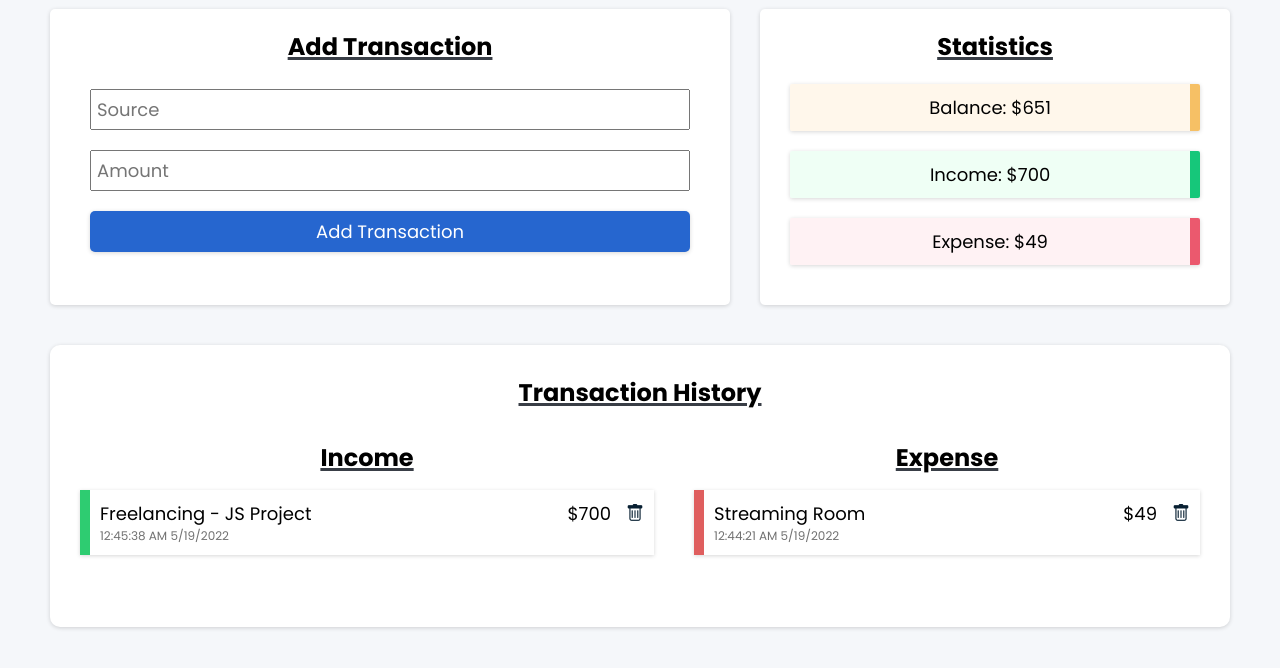
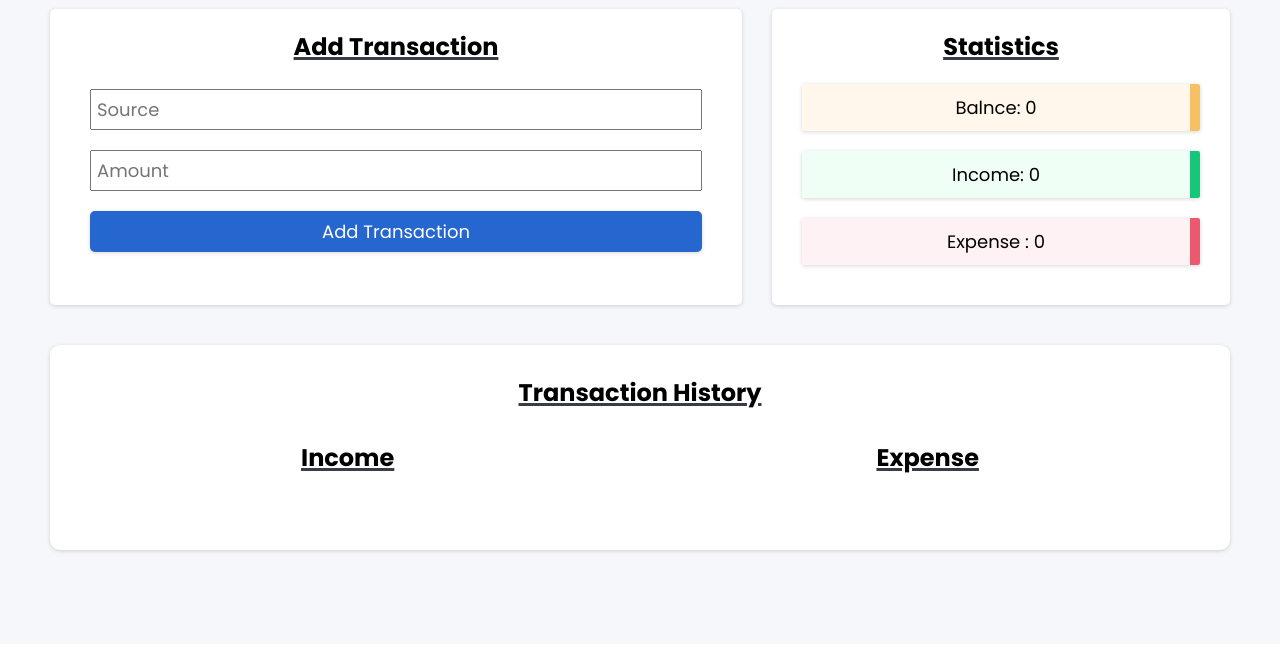
Before and after one commit to ranjit1024/budget-tracker, a plain HTML site: page index.html in a window 1280 px wide. Shown: the part 156-824 px from the top of the page. After the commit the page ends 800 px from the top, so only its background shows below. Drawn offline with nearby package versions, Linux system fonts and the light colour scheme.

Commit message:
work done

```diff
--- a/index.html
+++ b/index.html
@@ -51,27 +51,13 @@
               <div class="income">
                 <h3>Income</h3>
                 <ul class="income-list">
-                  <li data-id="">
-                    <p>
-                      <span>Freelancing - JS Project</span>
-                      <span id="time">12:45:38 AM 5/19/2022</span>
-                    </p>
-                    <span>$700</span>
-                    <i class="bi bi-trash delete"></i>
-                  </li>
+
                 </ul>
               </div>
               <div class="expense">
                 <h3>Expense</h3>
                 <ul class="expense-list">
-                  <li data-id="">
-                    <p>
-                      <span>Streaming Room</span>
-                      <span id="time">12:44:21 AM 5/19/2022</span>
-                    </p>
-                    <span>$49</span>
-                    <i class="bi bi-trash delete"></i>
-                  </li>
+
                 </ul>
               </div>
             </div>
--- a/index.js
+++ b/index.js
@@ -3,6 +3,9 @@ const sourceData = document.querySelector(".add");
 const listIncomAndExpense = document.querySelector(".income-list  li");
 const incomList = document.querySelector(".income-list");
 const expreseList = document.querySelector(".expense-list");
+const balance = document.querySelector(".balance");
+const income = document.querySelector(".income");
+const expense = document.querySelector(".expense");
 
 //defing transion list
 let transactions =
@@ -21,6 +24,19 @@ function generateTemplate(id , source, amount, time){
                     <i class="bi bi-trash delete"></i>
                   </li>`
 }
+
+//
+function getTransactions(){
+  const transactions = JSON.parse(localStorage.getItem("transactions"));
+  transactions.forEach((element)=>{
+    if(element.amount > 0){
+      incomList.innerHTML += generateTemplate(element.id, element.source, element.amount, element.time);
+    }else{
+      expreseList.innerHTML += generateTemplate(element.id, element.source, element.amount, element.time);
+    }
+  })
+}
+
 
 function addTransitonDOM(id, source, amount, time){
     if(amount > 0){
@@ -51,7 +67,48 @@ function addTranstion(source, amount) {
 //adding eventListern to the submit
 sourceData.addEventListener("submit", (e) => {
   e.preventDefault();
-  addTranstion(sourceData.source.value.trim(), sourceData.amount.value.trim());
+  if(sourceData.source.value.trim() === "" || sourceData.amount.value.trim()===""){
+    return alert("Plese Enter Proper Value");
+  }
+  addTranstion(sourceData.source.value.trim(), Number(sourceData.amount.value.trim()));
   sourceData.reset();
 });
 //
+
+function deleteTtansactions(id){
+  transactions = transactions.filter(transaction =>{
+    return transaction.id != id;
+  });
+  localStorage.setItem("transactions", JSON.stringify(transactions));
+}
+
+incomList.addEventListener("click", (e)=>{
+  if(e.target.classList.contains("delete")){
+    deleteTtansactions(e.target.parentElement.dataset.id);
+    e.target.parentElement.remove();
+  }
+})
+
+expreseList.addEventListener("click", (e)=>{
+  if(e.target.classList.contains("delete")){
+    deleteTtansactions(e.target.parentElement.dataset.id);
+    e.target.parentElement.remove();
+  }
+})
+
+function updateStatistics(){
+  const updateIncome = transactions
+                                  .filter(transaction =>  transaction.amount > 0)
+                                  .reduce((total, transaction) => total += Number(transaction.amount), 0)
+
+  console.log(updateIncome)
+  const updateExpense =  transactions
+                                    .filter(transaction => transaction.amount < 0)
+                                    .reduce((total, transaction) => total += Math.abs(Number(transaction.amount)) ,0);
+  console.log(updateExpense);
+  income.textContent = `Income: ${updateIncome}`;
+  expense.textContent = `Expense : ${updateExpense}`;
+  balance.textContent = `Balnce: ${updateIncome - updateExpense}`
+}
+updateStatistics();
+getTransactions();
--- a/style.css
+++ b/style.css
@@ -105,16 +105,19 @@ h3{
 .stats p.balance{
     background-color: #fff2dd92;
     border-right: 10px solid #F6C065;
+
 }
 
 .stats p.income{
     background-color: #e7fff1ad;
     border-right: 10px solid #16c77a;
+
 }
 
 .stats p.expense{
     background-color: #ffeef0bb;
     border-right: 10px solid #EB596E;
+
 }
 
 .stats p span{
@@ -154,10 +157,13 @@ h3{
 
 .records .income li{
     border-left: 10px solid #2ECC71;
+
 }
 
 .records .expense li{
     border-left: 10px solid #DF5E5E;
+
+
 }
 
 .records li p:first-child{
```
